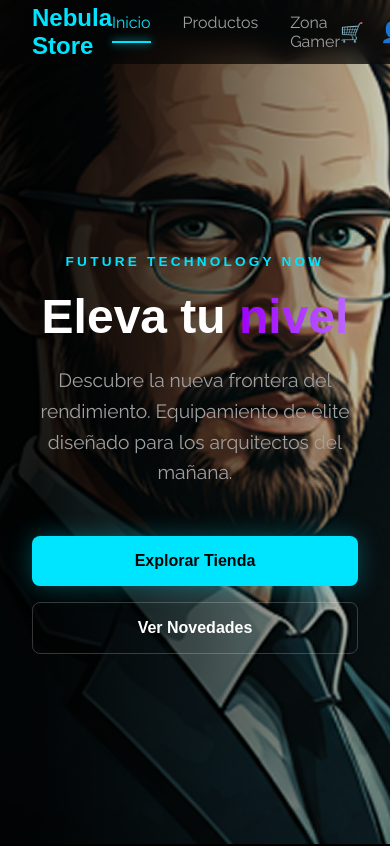
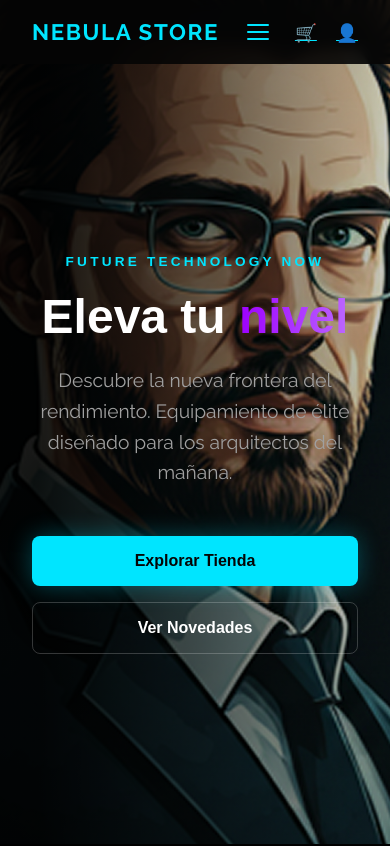
Before and after one commit to zHyoh/nebulatech, a React (Vite) app: page / in a window 390 px wide. Shown: the top 846 px of the page. Built offline with nearby package versions, Linux system fonts and the light colour scheme.

Commit message:
feat add some css styles responsive

```diff
--- a/src/components/header.jsx
+++ b/src/components/header.jsx
@@ -1,28 +1,49 @@
-export default function Header({ cartCount, onCartClick }) {
+import React, { useState } from 'react';
+
+export default function Header() {
+  const [menuOpen, setMenuOpen] = useState(false);
+
+  const toggleMenu = () => {
+    setMenuOpen(!menuOpen);
+  };
+
   return (
-    <header className="header bg-nebula">
-      <div className="container d-flex j-content-s-between a-items-center nav">
-        <h1 className="logo no-margin">Nebula Store</h1>
-        <nav>
-          <ul className="list d-flex g-8 no-margin">
-            <li><a href="#" className="nav-link active">Inicio</a></li>
+    <header className="header">
+        <div className="container nav-wrapper"> {/* Cambiamos la clase aquí */}
+
+            {/* 1. Logo (Izquierda) */}
+            <div className="logo-section">
+                <div className="logo">NEBULA STORE</div> {/* Mayúsculas para look más pro, como ref */}
+            </div>
+
+            {/* 2. Sección del Menú Desplegable (Centro) */}
+            <nav className={`nav-menu ${menuOpen ? 'open' : ''}`}>
+                <ul className="list">
+                    <li><a href="#inicio" className="nav-link active">Inicio</a></li>
                     <li><a href="#productos" className="nav-link">Productos</a></li>
-            <li><a href="#" className="nav-link">Zona Gamer</a></li>
+                    <li><a href="#zonagamer" className="nav-link">Zona Gamer</a></li>
+                    {/* Agregamos uno más para balancear, como en la ref */}
+                    <li><a href="#soporte" className="nav-link">Soporte</a></li>
                 </ul>
             </nav>
-        <div className="d-flex g-4 a-items-center">
+
+            {/* 3. Iconos y Hamburguesa (Derecha) */}
+            <div className="header-actions">
                 <button
-            onClick={onCartClick}
-            className="icon-link"
-            style={{ background: 'none', border: 'none', cursor: 'pointer', position: 'relative', fontSize: '1.2rem' }}
+                    className={`hamburger ${menuOpen ? 'is-active' : ''}`}
+                    onClick={toggleMenu}
+                    aria-label="Menu"
                 >
-            🛒
-            {cartCount > 0 && (
-              <span className="cart-badge">{cartCount}</span>
-            )}
+                    <span className="bar"></span>
+                    <span className="bar"></span>
+                    <span className="bar"></span>
                 </button>
-          <span className="icon-link" style={{ cursor: 'pointer' }}>👤</span>
+                <div className="icon-group">
+                    <a href="#cart" className="icon-link">🛒</a>
+                    <a href="#profile" className="icon-link">👤</a>
                 </div>
+            </div>
+
         </div>
     </header>
   );
--- a/src/index.css
+++ b/src/index.css
@@ -25,12 +25,13 @@ body {
 
 .header {
     width: 100%;
+    height: 4rem;
     position: fixed;
     top: 0;
     left: 0;
     z-index: 100;
-    background-color: rgba(5, 5, 5, 0.7);
-    backdrop-filter: blur(10px);
+    background-color: rgba(5, 5, 5, 0.9);
+    backdrop-filter: blur(8px);
 }
 
 .container {
@@ -45,11 +46,21 @@ body {
 
 .logo {
     color: var(--primary-color);
-    font-size: 1.5rem;
-    font-weight: bold;
-    flex: 1;
+    font-size: 1.4rem;
+    font-weight: 800;
+    letter-spacing: 0.1rem;
+}
+.nav-wrapper {
+    display: flex;
+    justify-content: space-between;
+    align-items: center;
+    height: 100%;
+    width: 100%;
 }
 
+.logo-section, .header-actions {
+    flex: 0 0 auto;
+}
 nav {
     flex: 2;
     display: flex;
@@ -96,12 +107,14 @@ nav {
     justify-content: flex-end;
     gap: 1.5rem;
 }
-
+.icon-group {
+    display: flex;
+    align-items: center;
+    gap: 1.2rem;
+}
 .icon-link {
     color: var(--primary-color);
-    font-size: 1.25rem;
-    text-decoration: none;
-    transition: transform 0.2s;
+    font-size: 1.1rem;
 }
 
 .icon-link:hover {
@@ -713,8 +726,9 @@ nav {
 
 .product-grid {
     display: grid;
-    grid-template-columns: repeat(3, 1fr);
-    gap: 25px;
+grid-template-columns: repeat(auto-fit, minmax(280px, 1fr));
+    gap: 20px;
+    padding: 20px;
 }
 
 .product-card {
@@ -1033,3 +1047,223 @@ nav {
     z-index: 2;
     width: 50%;
 }
+.hamburger {
+    display: none;
+    flex-direction: column;
+    cursor: pointer;
+    background: transparent;
+    border: none;
+    gap: 0.3rem;
+    z-index: 120;
+    padding: 0.4rem;
+}
+
+.hamburger .bar {
+    display: block;
+    width: 1.4rem;
+    height: 0.12rem;
+    background-color: var(--primary-color);
+    transition: all 0.3s ease-in-out;
+    border-radius: 4px;
+}
+@media (max-width: 767px) {
+    .hamburger {
+        display: flex;
+    }
+
+    /* MENÚ DESPLEGABLE DE PANTALLA COMPLETA */
+    .nav-menu {
+        position: fixed;
+        top: 0;
+        left: 0;
+        width: 100%;
+        height: 100vh;
+        background-color: #0b0c10; /* Fondo oscuro sólido */
+        display: flex !important;
+        justify-content: center; /* Centrado vertical perfecto */
+        align-items: center; /* Centrado horizontal perfecto */
+        opacity: 0;
+        pointer-events: none;
+        transition: opacity 0.4s ease-in-out;
+        z-index: 110;
+    }
+
+    /* Cuando React añade la clase .open, aparece */
+    .nav-menu.open {
+        opacity: 1;
+        pointer-events: auto;
+    }
+
+    .nav-menu .list {
+        flex-direction: column;
+        align-items: center;
+        gap: 2.5rem !important;
+        margin: 0;
+        padding: 0;
+    }
+
+    .nav-link {
+        color: #fff !important;
+        font-size: 1.5rem !important;
+        font-weight: 700;
+        text-transform: capitalize;
+        transition: color 0.3s ease;
+    }
+
+    .nav-link.active {
+        color: var(--primary-color) !important;
+        border-bottom: 2px solid var(--primary-color);
+    }
+
+    /* ANIMACIÓN DE LA HAMBURGUESA A "X" */
+    .hamburger.is-active .bar:nth-child(1) {
+        transform: translateY(0.42rem) rotate(45deg);
+    }
+
+    .hamburger.is-active .bar:nth-child(2) {
+        opacity: 0;
+    }
+
+    .hamburger.is-active .bar:nth-child(3) {
+        transform: translateY(-0.42rem) rotate(-45deg);
+    }
+}
+/* ==========================================================
+   HEADER PRINCIPAL Y ALINEACIÓN SIMÉTRICA
+   ========================================================== */
+.header {
+    width: 100%;
+    height: 4rem;
+    position: fixed;
+    top: 0;
+    left: 0;
+    z-index: 100;
+    background-color: rgba(5, 5, 5, 0.9);
+    backdrop-filter: blur(8px);
+}
+
+.nav-wrapper {
+    display: flex;
+    justify-content: space-between;
+    align-items: center;
+    height: 100%;
+    width: 100%;
+}
+
+.logo-section, .header-actions {
+    flex: 0 0 auto;
+}
+
+.logo {
+    color: var(--primary-color);
+    font-size: 1.4rem;
+    font-weight: 800;
+    letter-spacing: 0.1rem;
+}
+
+.header-actions {
+    display: flex;
+    align-items: center;
+    gap: 1.2rem;
+}
+
+.icon-group {
+    display: flex;
+    align-items: center;
+    gap: 1.2rem;
+}
+
+.icon-link {
+    color: var(--primary-color);
+    font-size: 1.1rem;
+}
+
+/* ==========================================================
+   MENÚ HAMBURGUESA (EL BOTÓN)
+   ========================================================== */
+.hamburger {
+    display: none;
+    flex-direction: column;
+    cursor: pointer;
+    background: transparent;
+    border: none;
+    gap: 0.3rem;
+    z-index: 120;
+    padding: 0.4rem;
+}
+
+.hamburger .bar {
+    display: block;
+    width: 1.4rem;
+    height: 0.12rem;
+    background-color: var(--primary-color);
+    transition: all 0.3s ease-in-out;
+    border-radius: 4px;
+}
+
+/* ==========================================================
+   RESPONSIVE: DISEÑO MÓVIL (PANTALLA COMPLETA)
+   ========================================================== */
+@media (max-width: 767px) {
+    .hamburger {
+        display: flex;
+    }
+
+    .nav-menu {
+        position: fixed;
+        top: 0;
+        left: 0;
+        width: 100%;
+        height: 100vh;
+        background-color: #0b0c10;
+        display: flex !important;
+        justify-content: center;
+        align-items: center;
+        opacity: 0;
+        pointer-events: none;
+        transition: opacity 0.4s ease-in-out;
+        z-index: 110;
+    }
+
+
+    .nav-menu.open {
+        opacity: 1;
+        pointer-events: auto;
+    }
+
+    .nav-menu .list {
+        flex-direction: column;
+        align-items: center;
+        gap: 2.5rem !important;
+        margin: 0;
+        padding: 0;
+    }
+
+    .nav-link {
+        color: #fff !important;
+        font-size: 1.5rem !important;
+        font-weight: 700;
+        text-transform: capitalize;
+        transition: color 0.3s ease;
+    }
+
+    .nav-link.active {
+        color: var(--primary-color) !important;
+        border-bottom: 2px solid var(--primary-color);
+    }
+
+    .hamburger.is-active .bar:nth-child(1) {
+        transform: translateY(0.42rem) rotate(45deg);
+    }
+
+    .hamburger.is-active .bar:nth-child(2) {
+        opacity: 0;
+    }
+
+    .hamburger.is-active .bar:nth-child(3) {
+        transform: translateY(-0.42rem) rotate(-45deg);
+    }
+}
+.selection-section {
+margin-top: 9.5rem;
+}
```
Lines whose indentation alone changed are shown as unchanged.
